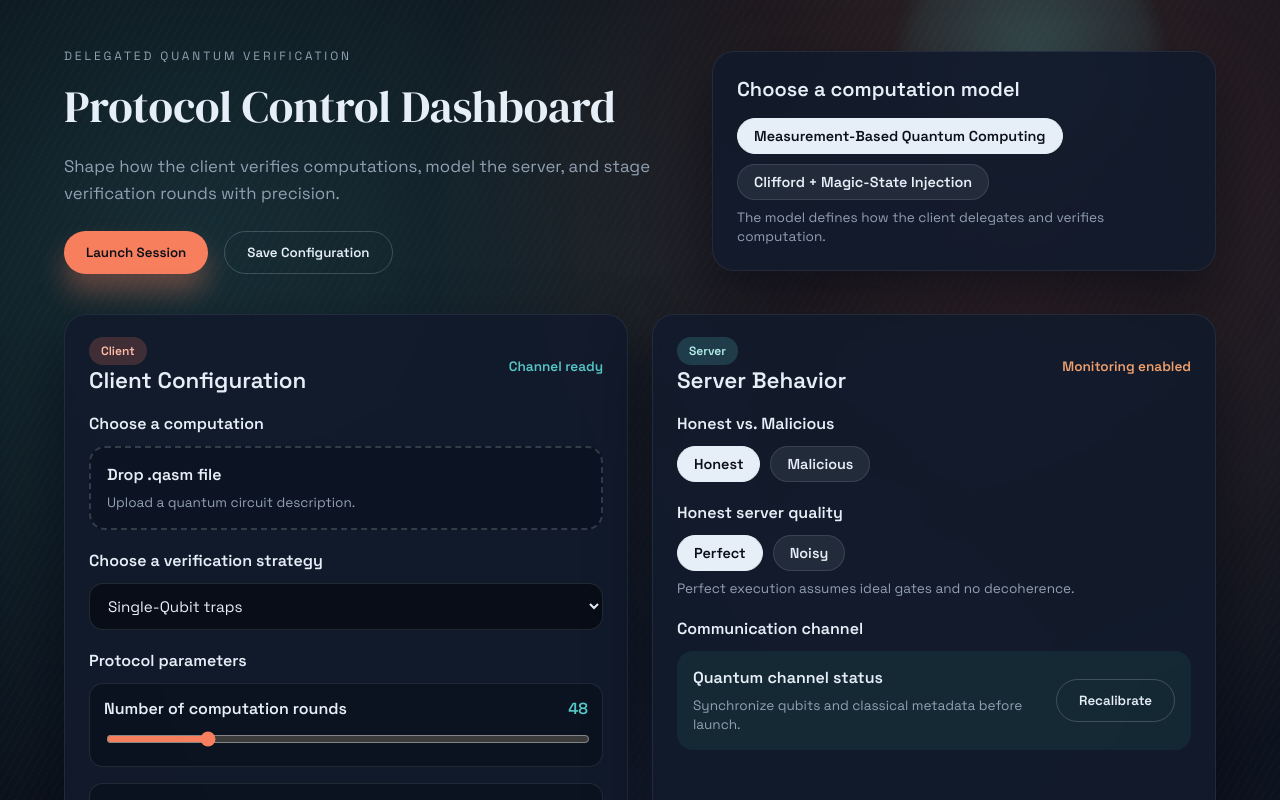
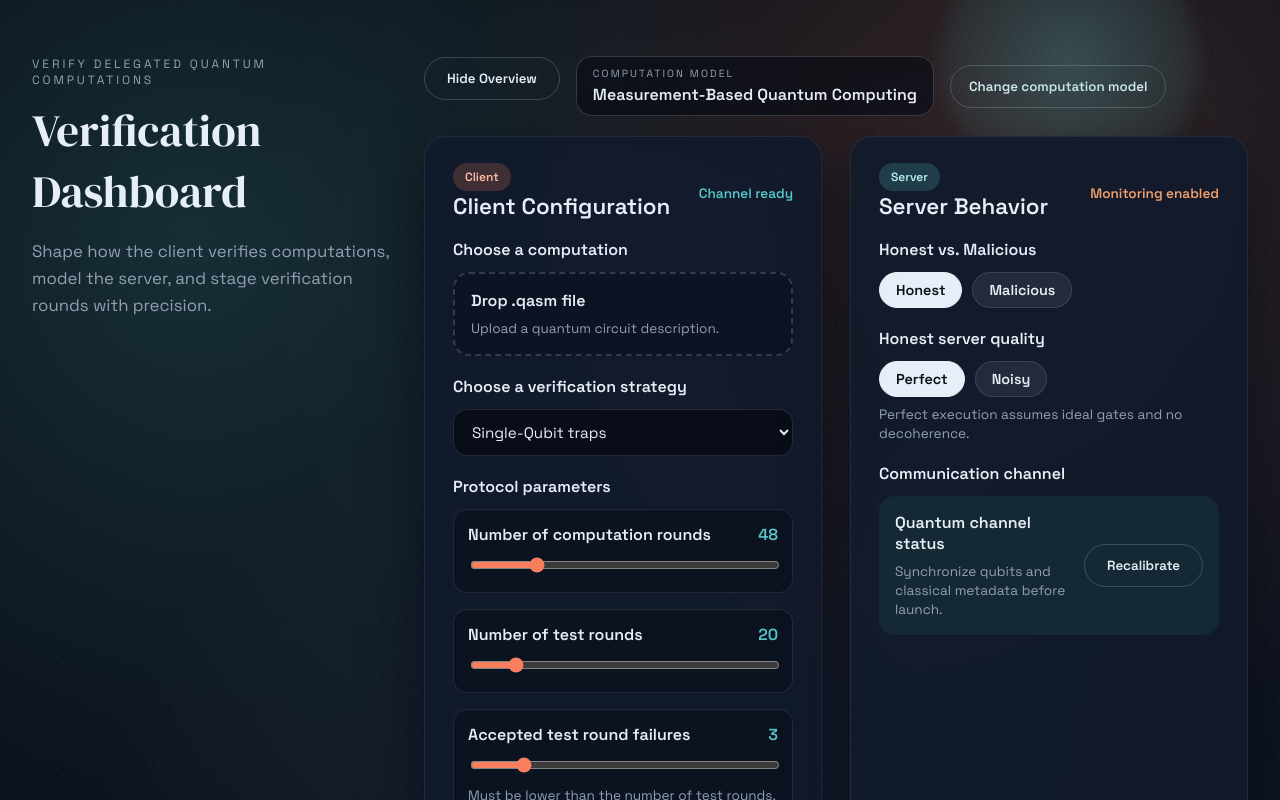
Before and after one commit to jemappellesami/the-verification-software, a React (Vite) app in the folder verification-software/: page / in a window 1280 px wide. Shown: the top 800 px of the page. Built offline with nearby package versions, Linux system fonts and the light colour scheme.

Commit message:
Cleaner interface

```diff
--- a/verification-software/src/App.css
+++ b/verification-software/src/App.css
@@ -56,10 +56,78 @@ body::before {
 }
 
 .page {
-  max-width: 1200px;
+  max-width: 1380px;
   margin: 0 auto;
-  padding: 48px 24px 72px;
+  padding: 56px 32px 84px;
   position: relative;
+}
+
+.layout {
+  --sidebar-width: 360px;
+  display: grid;
+  grid-template-columns: var(--sidebar-width) minmax(0, 1fr);
+  gap: 32px;
+  align-items: start;
+  transition: grid-template-columns 0.35s ease;
+}
+
+.layout.is-collapsed {
+  --sidebar-width: 0px;
+}
+
+.sidebar {
+  position: sticky;
+  top: 24px;
+  align-self: start;
+  transition: transform 0.35s ease, opacity 0.35s ease;
+  overflow: hidden;
+}
+
+.sidebar:not(.is-open) {
+  transform: translateX(-24px);
+  opacity: 0;
+  pointer-events: none;
+}
+
+.main {
+  min-width: 0;
+}
+
+.sidebar-toggle {
+  margin-bottom: 16px;
+}
+
+.toolbar {
+  display: flex;
+  align-items: center;
+  gap: 16px;
+  flex-wrap: wrap;
+  margin-bottom: 20px;
+}
+
+.model-chip {
+  display: grid;
+  gap: 4px;
+  padding: 10px 16px;
+  border-radius: 16px;
+  border: 1px solid rgba(230, 238, 247, 0.18);
+  background: rgba(8, 12, 20, 0.65);
+  min-width: 220px;
+}
+
+.chip-label {
+  text-transform: uppercase;
+  letter-spacing: 0.2em;
+  font-size: 0.65rem;
+  color: var(--muted);
+}
+
+.chip-value {
+  font-weight: 600;
+}
+
+.model-action {
+  padding: 12px 18px;
 }
 
 .orb {
@@ -92,7 +160,12 @@ body::before {
   grid-template-columns: minmax(0, 1.1fr) minmax(0, 0.9fr);
   gap: 32px;
   align-items: center;
-  margin-bottom: 40px;
+  margin-bottom: 0;
+}
+
+.sidebar .hero {
+  grid-template-columns: 1fr;
+  gap: 24px;
 }
 
 .kicker {
@@ -122,6 +195,77 @@ body::before {
   flex-wrap: wrap;
 }
 
+.cta-row {
+  display: flex;
+  justify-content: center;
+  margin: 36px 0 8px;
+}
+
+.cta-button {
+  font-size: 1.05rem;
+  padding: 16px 36px;
+  letter-spacing: 0.04em;
+  text-transform: uppercase;
+}
+
+.modal-overlay {
+  position: fixed;
+  inset: 0;
+  background: rgba(3, 6, 12, 0.72);
+  display: grid;
+  place-items: center;
+  z-index: 10;
+  padding: 24px;
+  opacity: 0;
+  transition: opacity 0.24s ease;
+}
+
+.modal {
+  width: min(520px, 92vw);
+  background: rgba(15, 22, 36, 0.96);
+  border-radius: 20px;
+  padding: 28px;
+  border: 1px solid rgba(230, 238, 247, 0.12);
+  box-shadow: 0 28px 60px rgba(0, 0, 0, 0.45);
+  transform: translateY(12px) scale(0.98);
+  opacity: 0;
+  transition: transform 0.24s ease, opacity 0.24s ease;
+}
+
+.modal-overlay.is-open {
+  opacity: 1;
+}
+
+.modal-overlay.is-open .modal {
+  transform: translateY(0) scale(1);
+  opacity: 1;
+}
+
+.modal-overlay.is-closing {
+  opacity: 0;
+}
+
+.modal-overlay.is-closing .modal {
+  transform: translateY(8px) scale(0.98);
+  opacity: 0;
+}
+
+.modal h3 {
+  margin-top: 0;
+  margin-bottom: 8px;
+  font-size: 1.35rem;
+}
+
+.modal-actions {
+  display: grid;
+  gap: 12px;
+  margin: 20px 0 16px;
+}
+
+.modal-close {
+  width: 100%;
+}
+
 button {
   border: none;
   font-family: inherit;
@@ -146,7 +290,7 @@ button {
 .model-card {
   background: var(--panel);
   border-radius: var(--radius);
-  padding: 24px;
+  padding: 28px;
   box-shadow: var(--shadow);
   border: 1px solid rgba(230, 238, 247, 0.08);
   backdrop-filter: blur(10px);
@@ -161,14 +305,14 @@ button {
 
 .dashboard {
   display: grid;
-  grid-template-columns: repeat(auto-fit, minmax(320px, 1fr));
-  gap: 24px;
+  grid-template-columns: repeat(auto-fit, minmax(360px, 1fr));
+  gap: 28px;
 }
 
 .panel {
   background: var(--panel);
   border-radius: var(--radius);
-  padding: 24px;
+  padding: 28px;
   box-shadow: var(--shadow);
   border: 1px solid rgba(230, 238, 247, 0.08);
   backdrop-filter: blur(12px);
@@ -372,6 +516,21 @@ input[type="range"] {
 }
 
 @media (max-width: 960px) {
+  .layout {
+    grid-template-columns: 1fr;
+  }
+
+  .sidebar {
+    position: relative;
+    top: 0;
+  }
+
+  .sidebar:not(.is-open) {
+    transform: translateY(-16px);
+    max-height: 0;
+    overflow: hidden;
+  }
+
   .hero {
     grid-template-columns: 1fr;
   }
--- a/verification-software/src/App.tsx
+++ b/verification-software/src/App.tsx
@@ -1,4 +1,4 @@
-import { useMemo, useState } from "react";
+import { useMemo, useRef, useState } from "react";
 import "./App.css";
 import ClientPanel from "./components/ClientPanel";
 import HeroSection from "./components/HeroSection";
@@ -29,7 +29,11 @@ const maliciousModels = [
 ];
 
 function App() {
+  const [isSidebarOpen, setIsSidebarOpen] = useState(true);
   const [model, setModel] = useState(models[0]);
+  const [isModelModalOpen, setIsModelModalOpen] = useState(false);
+  const [isModelModalClosing, setIsModelModalClosing] = useState(false);
+  const [computationResetKey, setComputationResetKey] = useState(0);
   const [strategy, setStrategy] = useState(verificationStrategies[0]);
   const [serverMode, setServerMode] = useState("Honest");
   const [honestMode, setHonestMode] = useState("Perfect");
@@ -53,12 +57,67 @@ function App() {
 
   const isCustomNoise = noiseModel === "Custom noise model";
   const isCustomMalicious = maliciousModel === "Custom malicious model";
+  const modalTimerRef = useRef<number | null>(null);
+
+  const closeModelModal = () => {
+    setIsModelModalClosing(true);
+    if (modalTimerRef.current) {
+      window.clearTimeout(modalTimerRef.current);
+    }
+    modalTimerRef.current = window.setTimeout(() => {
+      setIsModelModalOpen(false);
+      setIsModelModalClosing(false);
+      modalTimerRef.current = null;
+    }, 240);
+  };
+
+  const openModelModal = () => {
+    if (modalTimerRef.current) {
+      window.clearTimeout(modalTimerRef.current);
+      modalTimerRef.current = null;
+    }
+    setIsModelModalClosing(false);
+    setIsModelModalOpen(true);
+  };
+
+  const handleModelChange = (nextModel: string) => {
+    setModel(nextModel);
+    setComputationResetKey((prev) => prev + 1);
+    closeModelModal();
+  };
 
   return (
     <div className="page">
       <div className="orb orb-1" />
       <div className="orb orb-2" />
-      <HeroSection model={model} onModelChange={setModel} models={models} />
+      <div className={isSidebarOpen ? "layout" : "layout is-collapsed"}>
+        <aside
+          className={isSidebarOpen ? "sidebar is-open" : "sidebar"}
+          aria-hidden={!isSidebarOpen}
+        >
+          <HeroSection />
+        </aside>
+        <main className="main">
+          <div className="toolbar">
+            <button
+              className="ghost sidebar-toggle"
+              onClick={() => setIsSidebarOpen((prev) => !prev)}
+              type="button"
+            >
+              {isSidebarOpen ? "Hide Overview" : "Show Overview"}
+            </button>
+            <div className="model-chip">
+              <span className="chip-label">Computation model</span>
+              <span className="chip-value">{model}</span>
+            </div>
+            <button
+              className="ghost model-action"
+              onClick={openModelModal}
+              type="button"
+            >
+              Change computation model
+            </button>
+          </div>
 
           <section className="dashboard">
             <ClientPanel
@@ -72,6 +131,7 @@ function App() {
               onAcceptedFailures={setAcceptedFailures}
               acceptedFailuresMax={acceptedFailuresMax}
               verificationStrategies={verificationStrategies}
+              computationResetKey={computationResetKey}
             />
             <ServerPanel
               serverMode={serverMode}
@@ -88,6 +148,12 @@ function App() {
               maliciousModels={maliciousModels}
             />
           </section>
+        </main>
+      </div>
+
+      <div className="cta-row">
+        <button className="primary cta-button">Delegate and Verify</button>
+      </div>
 
       <InsightsSection
         strategy={strategy}
@@ -98,6 +164,52 @@ function App() {
         maliciousModel={maliciousModel}
         model={model}
       />
+      {isModelModalOpen || isModelModalClosing ? (
+        <div
+          className={
+            isModelModalClosing
+              ? "modal-overlay is-closing"
+              : "modal-overlay is-open"
+          }
+          onClick={closeModelModal}
+        >
+          <div
+            className="modal"
+            role="dialog"
+            aria-modal="true"
+            aria-label="Choose computation model"
+            onClick={(event) => event.stopPropagation()}
+          >
+            <h3>Choose computation model</h3>
+            <p className="helper">
+              Switching models resets the computation input only.
+            </p>
+            <div className="modal-actions">
+              {models.map((option) => (
+                <button
+                  key={option}
+                  type="button"
+                  className={
+                    option === model
+                      ? "toggle-button is-active"
+                      : "toggle-button"
+                  }
+                  onClick={() => handleModelChange(option)}
+                >
+                  {option}
+                </button>
+              ))}
+            </div>
+            <button
+              type="button"
+              className="ghost modal-close"
+              onClick={closeModelModal}
+            >
+              Cancel
+            </button>
+          </div>
+        </div>
+      ) : null}
     </div>
   );
 }
--- a/verification-software/src/components/ClientPanel.tsx
+++ b/verification-software/src/components/ClientPanel.tsx
@@ -14,6 +14,7 @@ type ClientPanelProps = {
   onAcceptedFailures: (value: number) => void;
   acceptedFailuresMax: number;
   verificationStrategies: string[];
+  computationResetKey: number;
 };
 
 function ClientPanel({
@@ -27,6 +28,7 @@ function ClientPanel({
   onAcceptedFailures,
   acceptedFailuresMax,
   verificationStrategies,
+  computationResetKey,
 }: ClientPanelProps) {
   const handleStrategyChange = (event: ChangeEvent<HTMLSelectElement>) => {
     onStrategyChange(event.target.value);
@@ -43,6 +45,7 @@ function ClientPanel({
         <div className="section">
           <h4>Choose a computation</h4>
           <FileDrop
+            key={computationResetKey}
             label="Drop .qasm file"
             hint="Upload a quantum circuit description."
             accept=".qasm"
--- a/verification-software/src/components/HeroSection.tsx
+++ b/verification-software/src/components/HeroSection.tsx
@@ -1,27 +1,14 @@
-import ModelCard from "./ModelCard";
-
-type HeroSectionProps = {
-  model: string;
-  onModelChange: (value: string) => void;
-  models: string[];
-};
-
-function HeroSection({ model, onModelChange, models }: HeroSectionProps) {
+function HeroSection() {
   return (
     <header className="hero">
       <div className="hero-copy">
-        <p className="kicker">Delegated Quantum Verification</p>
-        <h1>Protocol Control Dashboard</h1>
+        <p className="kicker">Verify Delegated Quantum Computations</p>
+        <h1>Verification Dashboard</h1>
         <p className="subtitle">
           Shape how the client verifies computations, model the server, and stage
           verification rounds with precision.
         </p>
-        <div className="hero-actions">
-          <button className="primary">Launch Session</button>
-          <button className="ghost">Save Configuration</button>
-        </div>
       </div>
-      <ModelCard model={model} onModelChange={onModelChange} models={models} />
     </header>
   );
 }
```
Also changed, not shown: 1 other file (tests, documents, lock files or other folders). Lines whose indentation alone changed are shown as unchanged.
